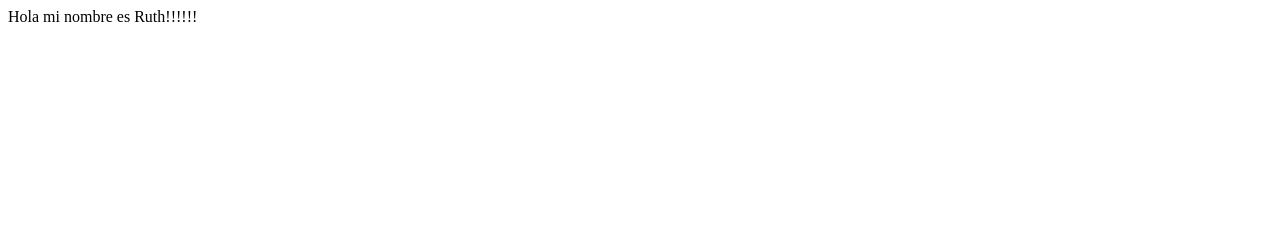
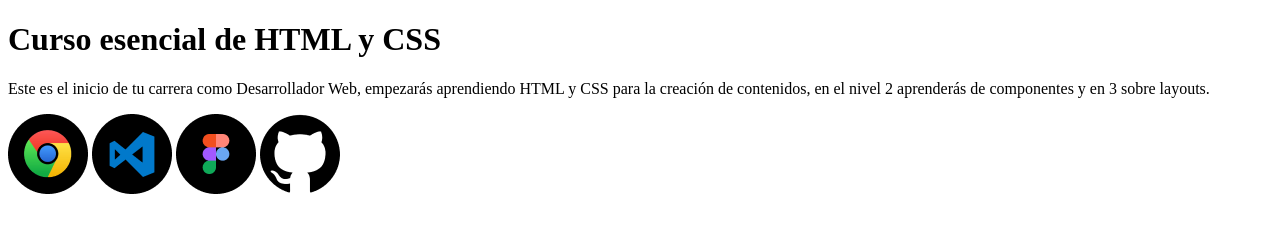
Before and after one commit to STRuth13/curso-html-css, a plain HTML site: page index.html in a window 1280 px wide. Drawn offline with Linux system fonts and the light colour scheme.

Commit message:
Imágenes de los logos del setup

```diff
--- a/index.html
+++ b/index.html
@@ -1,11 +1,20 @@
 <!DOCTYPE html>
-<html lang="en">
+<html lang="es">
 <head>
   <meta charset="UTF-8">
   <meta name="viewport" content="width=device-width, initial-scale=1.0">
-  <title>Document</title>
+  <title>Blog de Ruth</title>
 </head>
 <body>
-  Hola mi nombre es Ruth!!!!!!
+  <h1>Curso esencial de HTML y CSS</h1>
+  <h2></h2>
+  <p>
+    Este es el inicio de tu carrera como Desarrollador Web, empezarás aprendiendo HTML y CSS para la creación de contenidos,
+    en el nivel 2 aprenderás de componentes y en 3 sobre layouts.
+  </p>
+  <img src="img/google-chrome.png" alt="Logo de Google Chrome" title="Logo de Google Chrome">
+  <img src="img/visual-studio-code.png" alt="Logo Visual Studio Code" title="Logo Visual Studio Code">
+  <img src="img/figma.png" alt="Logo de Figma" title="Logo de Figma" >
+  <img src="img/github.png" alt="Logo de GitHub" title="Logo de GitHub">
 </body>
 </html>
```
Also changed, not shown: img/figma.png (added), img/github.png (added), img/google-chrome.png (added), img/visual-studio-code.png (added).
